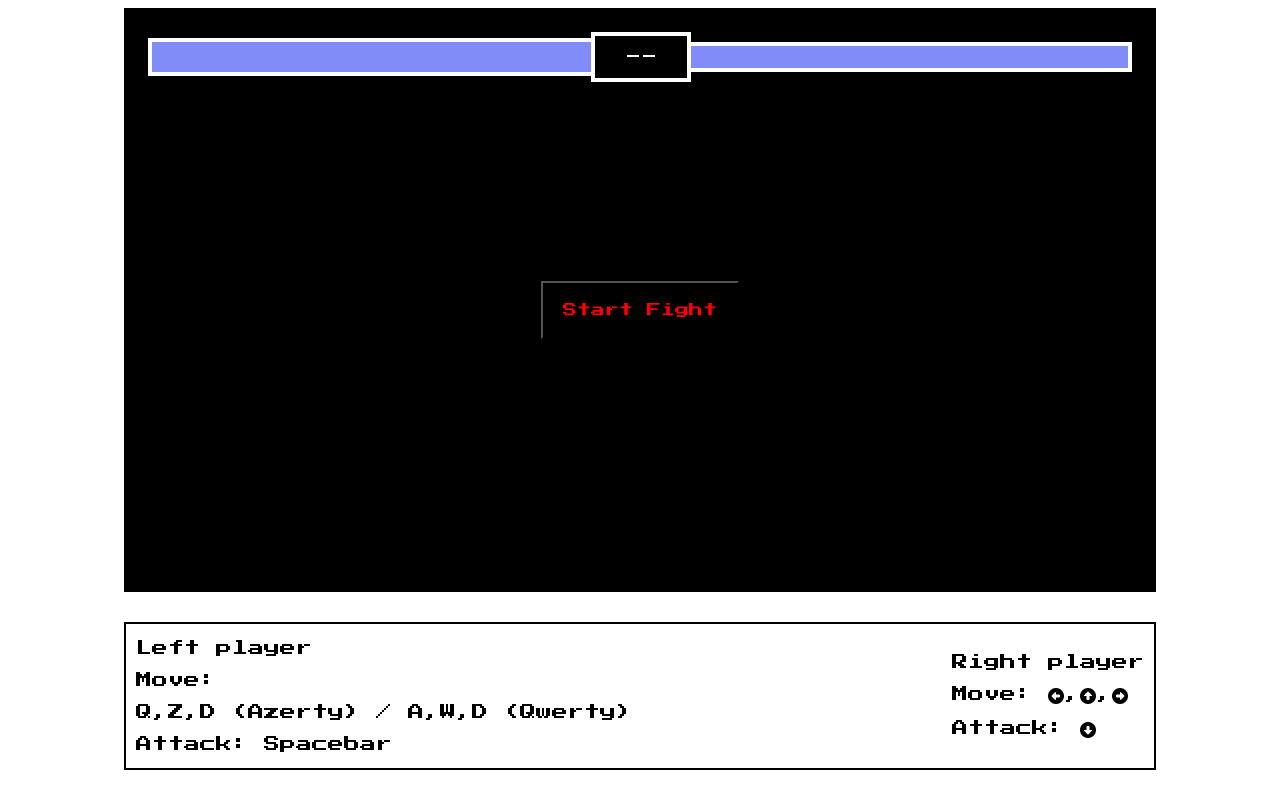
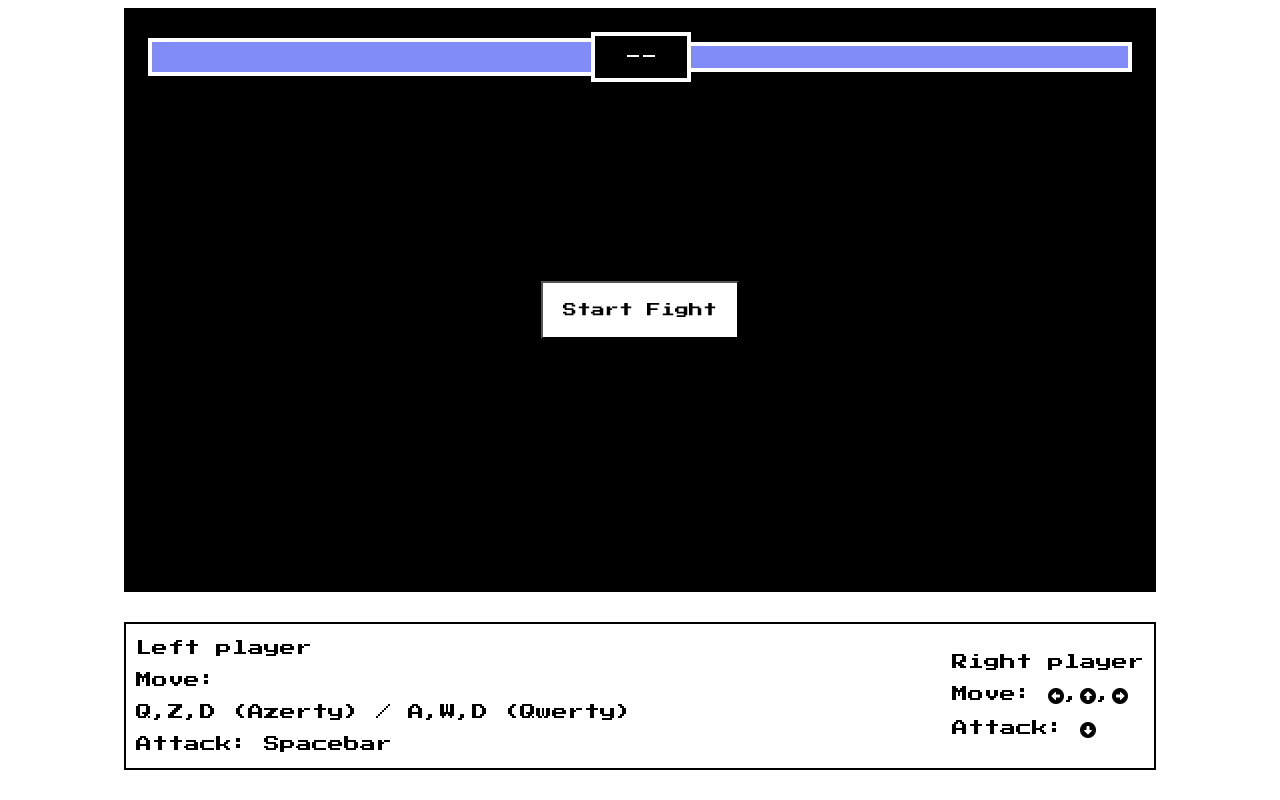
Before and after one commit to virak/javascript-fighting-game, a website with bundled scripts: page index.html in a window 1280 px wide. Built offline with nearby package versions, Linux system fonts and the light colour scheme.

Commit message:
fix: change style for start fight button

```diff
--- a/styles/game.css
+++ b/styles/game.css
@@ -112,9 +112,9 @@ h1 {
 }
 
 .startFightButtonStyle {
-    color: red;
+    color: black;
     font-size: 14px;
-    background-color: black;
+    background-color: white;
     padding: 20px;
 }
 
```
